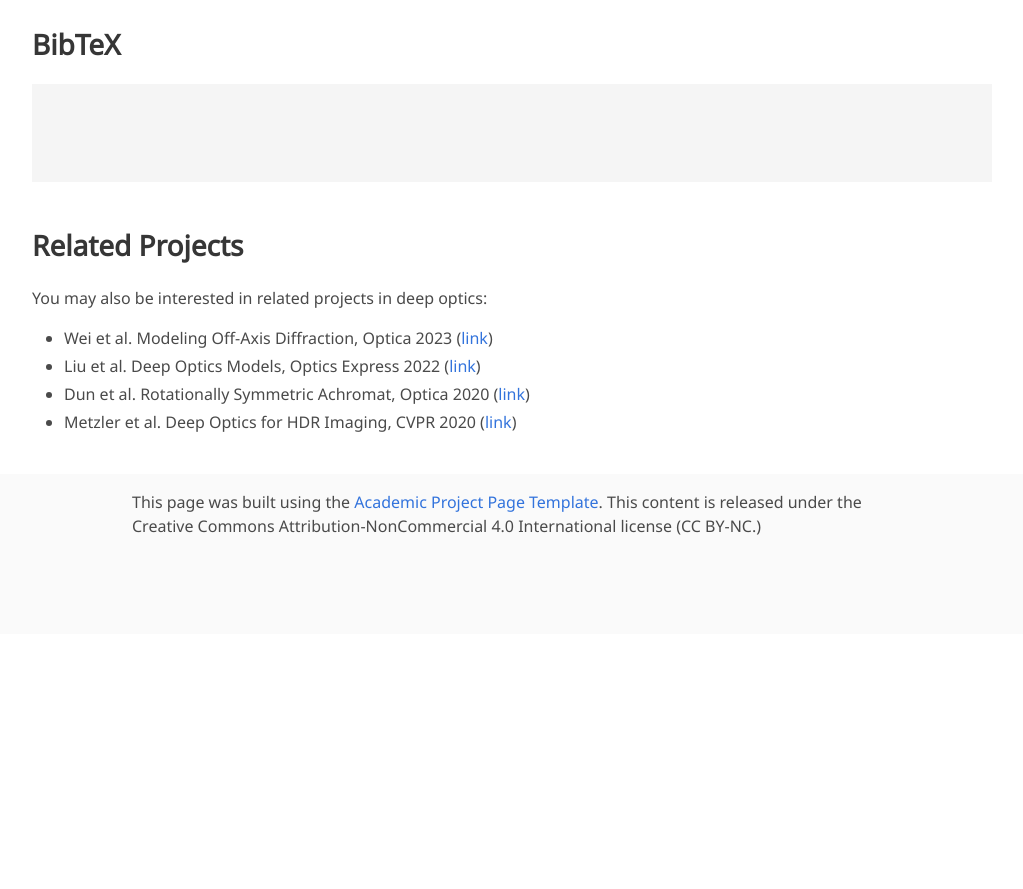
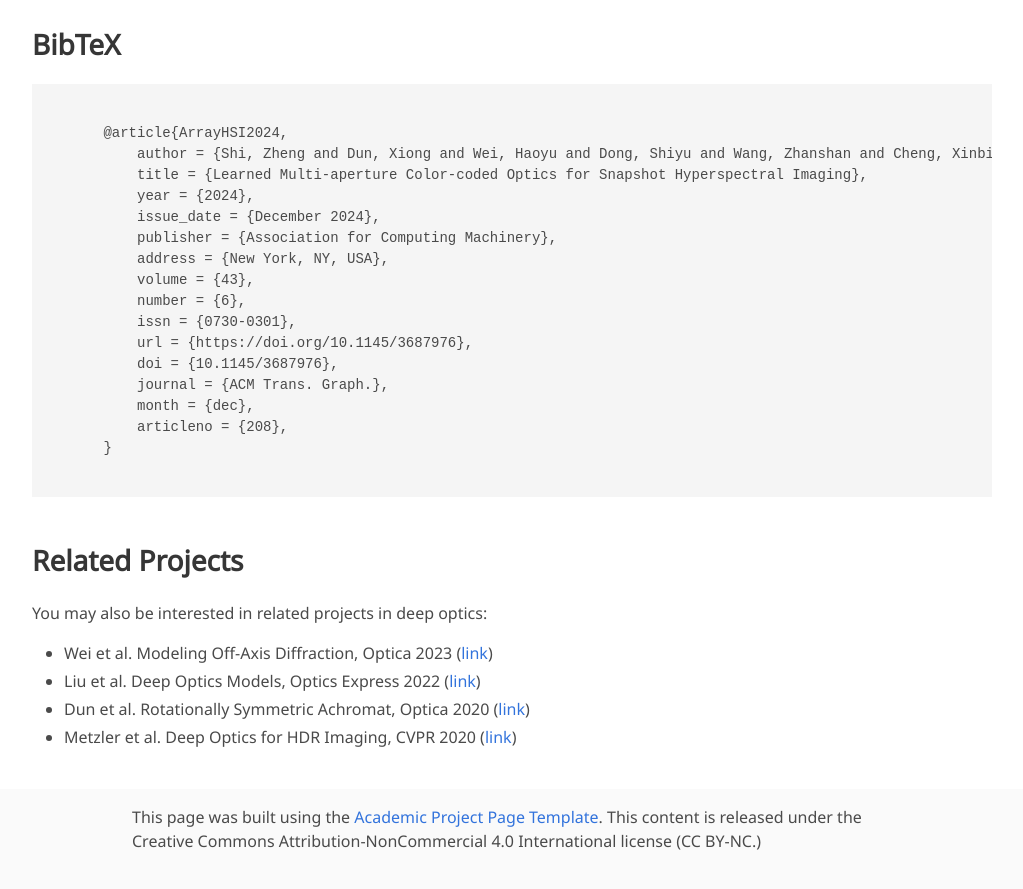
Before and after one commit to whywww/ArrayHSI, a plain HTML site: page index.html in a window 1280 px wide. Shown: the part 3810-4699 px from the top of the page, without its empty margins (128-1151 px from the left). Before the commit the page ends 4444 px from the top, so only its background shows below. Drawn offline with nearby package versions, Linux system fonts and the light colour scheme; some icons are missing; a web font is replaced by a local one.

Commit message:
update bib

```diff
--- a/index.html
+++ b/index.html
@@ -90,7 +90,7 @@
                     <div class="publication-links">
                          <!-- Arxiv PDF link -->
                       <span class="link-block">
-                        <a href="" target="_blank"
+                        <a href="https://light.princeton.edu/wp-content/uploads/2024/09/ArrayHSI_main.pdf" target="_blank"
                         class="external-link button is-normal is-rounded button-color">
                         <span class="icon">
                           <i class="fas fa-file-pdf"></i>
@@ -101,7 +101,7 @@
 
                     <!-- Supplementary PDF link -->
                     <span class="link-block">
-                      <a href="" target="_blank"
+                      <a href="https://light.princeton.edu/wp-content/uploads/2024/09/ArrayHSI_supp.pdf" target="_blank"
                       class="external-link button is-normal is-rounded button-color">
                       <span class="icon">
                         <i class="fas fa-file-pdf"></i>
@@ -112,7 +112,7 @@
 
                   <!-- Github link -->
                   <span class="link-block">
-                    <a href="" target="_blank"
+                    <a href="https://github.com/princeton-computational-imaging/ArrayHSI" target="_blank"
                     class="external-link button is-normal is-rounded button-color">
                     <span class="icon">
                       <i class="fab fa-github"></i>
@@ -378,7 +378,22 @@ This work investigates a multi-channel lens array combined with aperture-wise co
   <div class="container is-max-desktop content">
     <h2 class="title">BibTeX</h2>
     <pre><code>
-
+      @article{ArrayHSI2024,
+          author = {Shi, Zheng and Dun, Xiong and Wei, Haoyu and Dong, Shiyu and Wang, Zhanshan and Cheng, Xinbin and Heide, Felix and Peng, Yifan (Evan)},
+          title = {Learned Multi-aperture Color-coded Optics for Snapshot Hyperspectral Imaging},
+          year = {2024},
+          issue_date = {December 2024},
+          publisher = {Association for Computing Machinery},
+          address = {New York, NY, USA},
+          volume = {43},
+          number = {6},
+          issn = {0730-0301},
+          url = {https://doi.org/10.1145/3687976},
+          doi = {10.1145/3687976},
+          journal = {ACM Trans. Graph.},
+          month = {dec},
+          articleno = {208},
+      }
     </code></pre>
   </div>
 </section>
```
